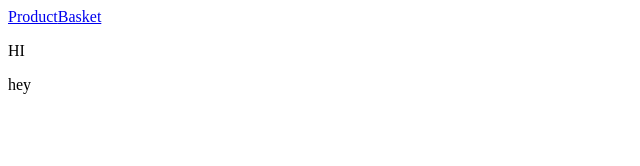
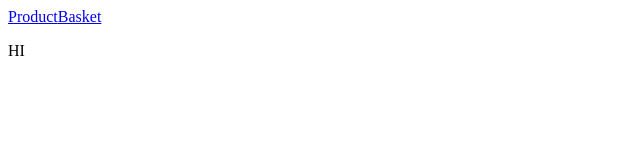
Before and after one commit to achugs/Shopping, a React (Create React App) app: page / in a window 1280 px wide. Shown: the top 166 px of the page, without its empty margins (0-640 px from the left). Built offline with nearby package versions, Linux system fonts and the light colour scheme.

Commit message:
can now switch between product and basket pages

```diff
--- a/src/App.js
+++ b/src/App.js
@@ -1,6 +1,6 @@
 import React from "react";
 import NavBar from "./components/NavBar";
-import { BrowserRouter as Router } from "react-router-dom";
+import { BrowserRouter as Router, Switch } from "react-router-dom";
 import Product from "./components/Product";
 import Basket from "./components/Basket";
 import "./App.css";
@@ -10,8 +10,10 @@
     <div>
       <Router>
         <NavBar />
-        <Product path="/" exact />
-        <Basket path="/basket" />
+        <Switch>
+          <Product path="/" exact />
+          <Basket path="/basket" />
+        </Switch>
       </Router>
     </div>
   );
```
